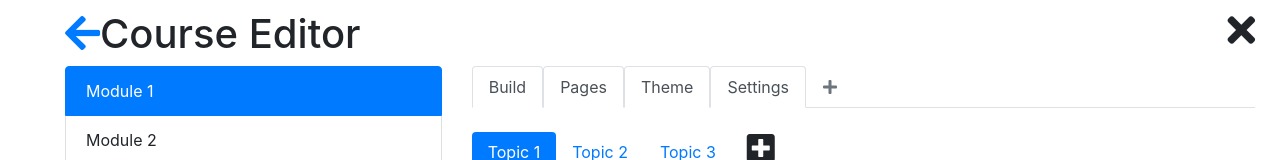
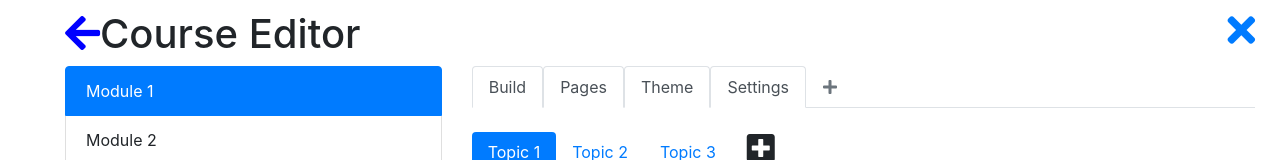
Before and after one commit to OjasThanawala/wbdv-sp21-03-ojast-client-react, a React (Create React App) app: page /editor in a window 1280 px wide. Shown: the top 160 px of the page. Built offline with nearby package versions, Linux system fonts and the light colour scheme.

Commit message:
Assignment 3 complete

```diff
--- a/src/components/course-editor/course-editor.js
+++ b/src/components/course-editor/course-editor.js
@@ -7,12 +7,13 @@ const CourseEditor = ({history}) => {
     return (
         <div className="wbdv-sticky-top-dash wbdv-padding-50px">
             <h1>
+
+                <i className="pull-left fas fa-arrow-left" style={{color: 'blue'}}
+                   onClick={() => history.goBack()}></i>
+                Course Editor
                 <Link to="/courses/table">
-                <i className="pull-left fas fa-arrow-left"></i>
+                <i className="fas fa-times float-right"></i>
                 </Link>
-                Course Editor
-                <i className="fas fa-times float-right"
-                   onClick={() => history.goBack()}></i>
             </h1>
 
             <div className="row">
```
